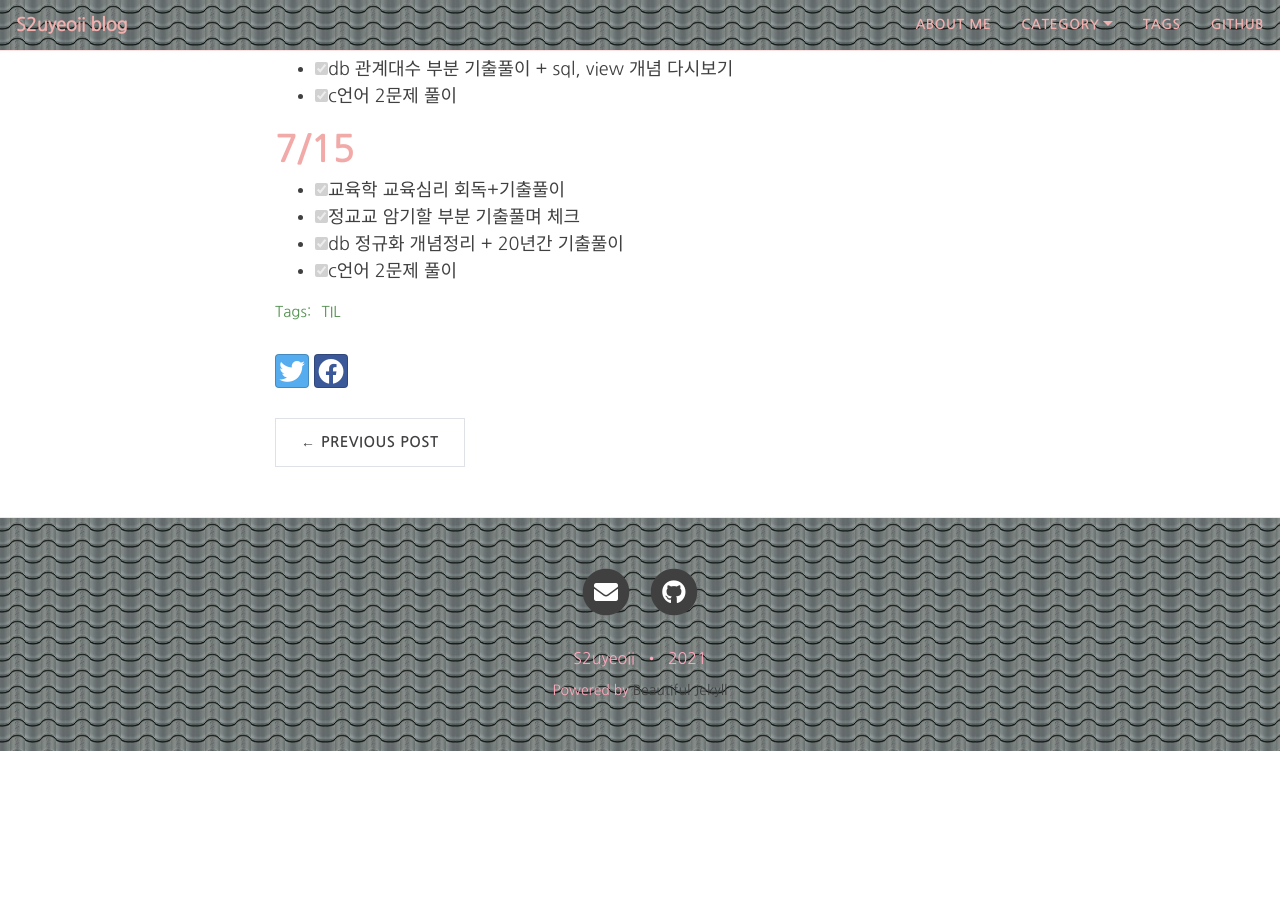
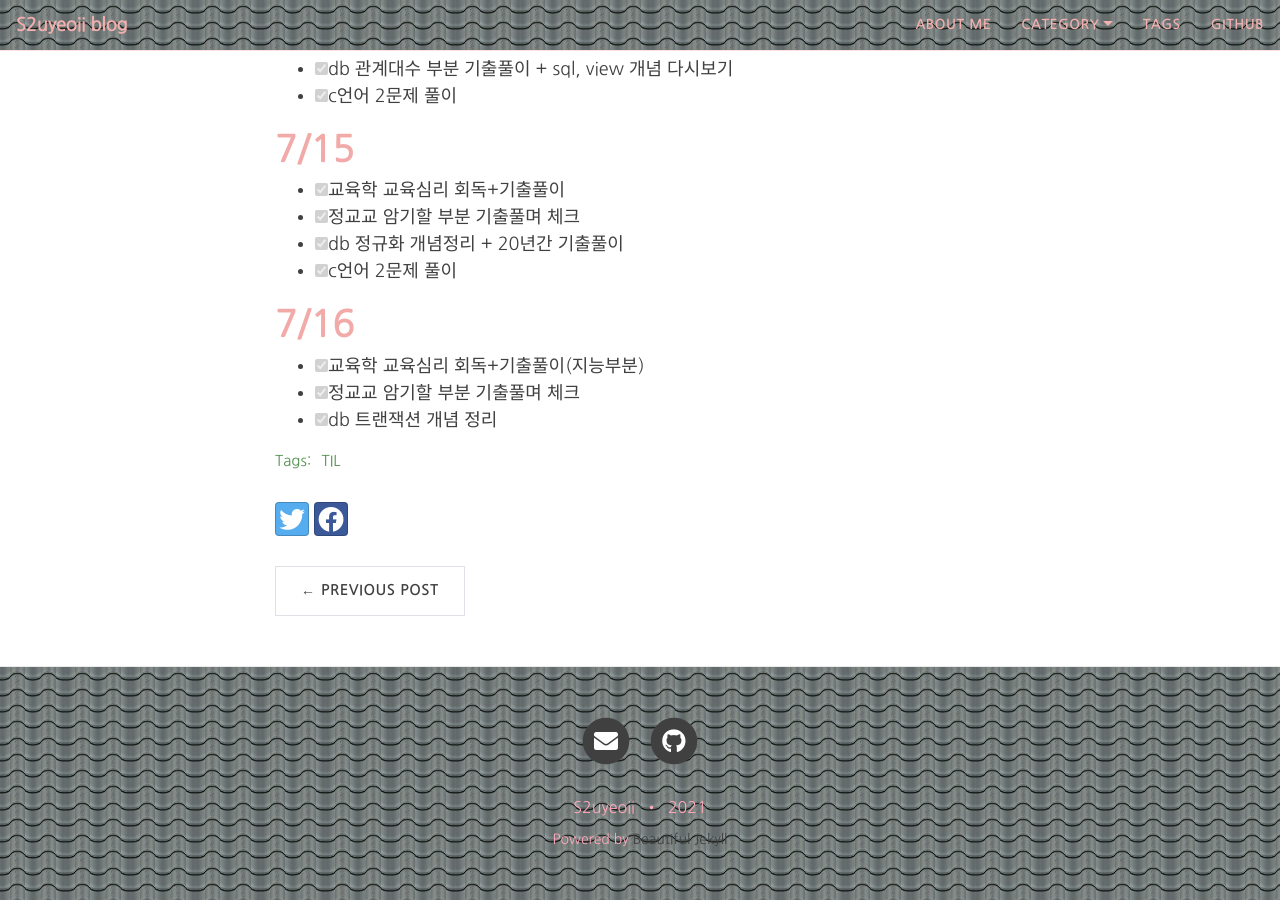
Before and after one commit to yeoneed/yeoneed.github.io, a Jekyll site: the page built from _posts/2021-07-12-TIL-7월 3주.md, in a window 1280 px wide and 900 px high, scrolled down 728 px. Built offline with Jekyll 4.4.1, drawn with Linux system fonts in a browser that asks for light colours; nearby versions of some CDN libraries; some web fonts are replaced; before the commit the page ends 1479 px from its top, so only the background shows below that.

Commit message:
Update 2021-07-12-TIL-7월 3주.md

```diff
--- a/_posts/2021-07-12-TIL-7월 3주.md
+++ b/_posts/2021-07-12-TIL-7월 3주.md
@@ -34,3 +34,8 @@ category: [TIL]
 - [x] 정교교 암기할 부분 기출풀며 체크
 - [x] db 정규화 개념정리 + 20년간 기출풀이
 - [x] c언어 2문제 풀이
+
+# 7/16
+- [x] 교육학 교육심리 회독+기출풀이(지능부분)
+- [x] 정교교 암기할 부분 기출풀며 체크
+- [x] db 트랜잭션 개념 정리
```
